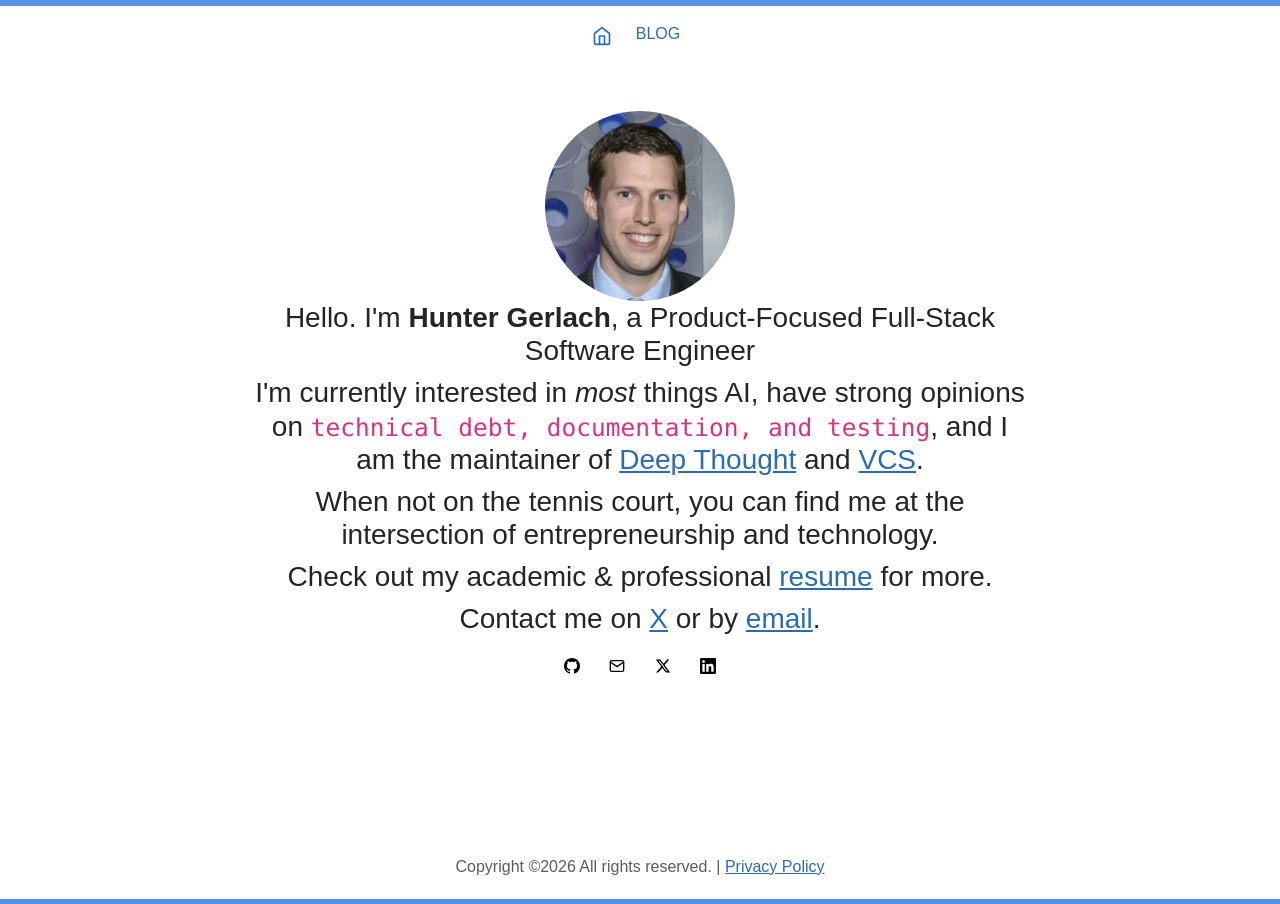
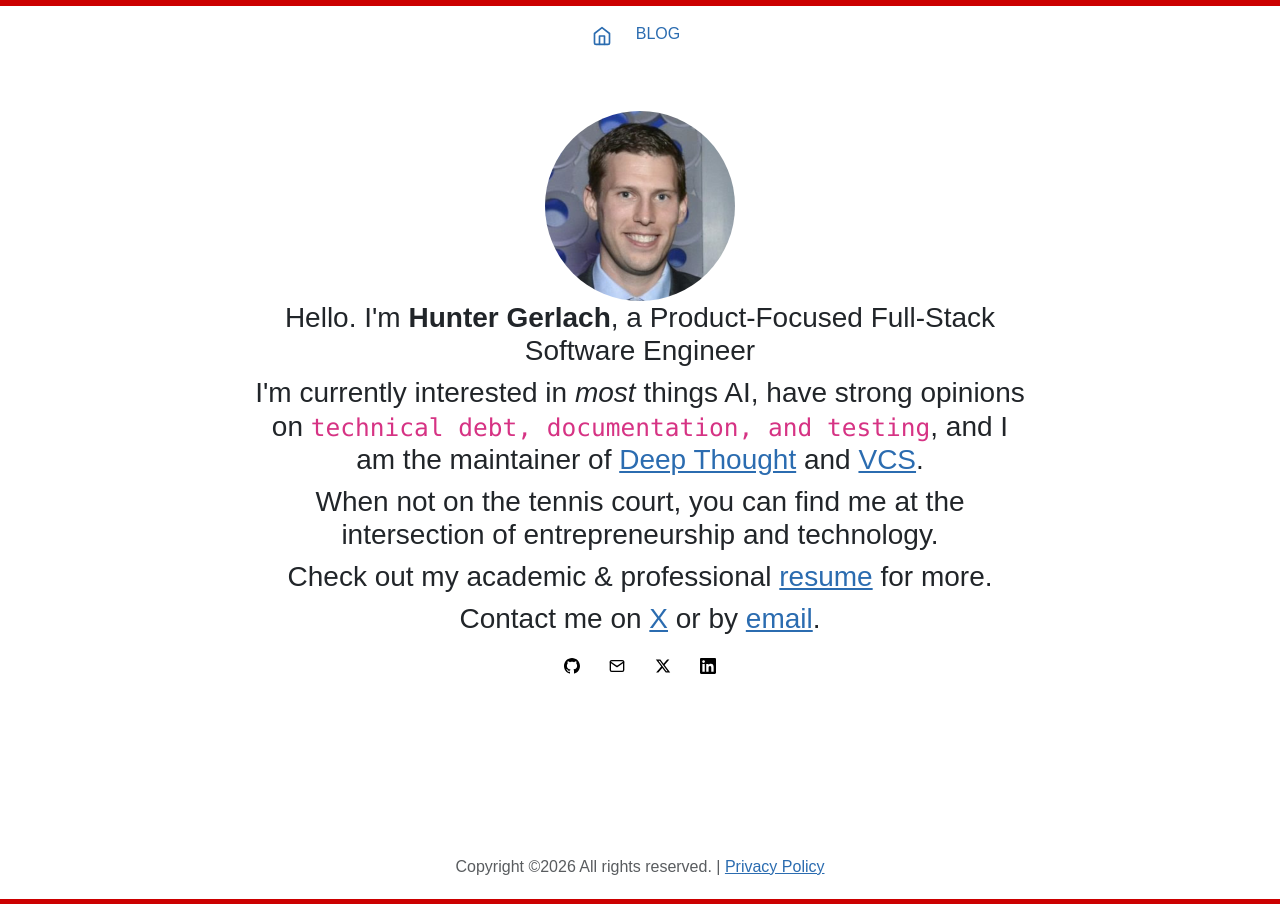
Before and after one commit to HunterGerlach/www.huntergerlach.com, a Jekyll site: the page built from index.html, in a window 1280 px wide. Built offline with Jekyll 4.4.1, drawn with Linux system fonts in a browser that asks for light colours; the list of posts is cut into pages by our own code.

Commit message:
Change top and bottom border color to Red Hat red
Replace the blue (#5890e6) top and bottom borders with Red Hat's
darker brand red (#cc0000).

Co-Authored-By: Claude Opus 4.6 <noreply@anthropic.com>

```diff
--- a/static/css/main.css
+++ b/static/css/main.css
@@ -5,7 +5,7 @@ body {
   height: 100%;
   background-color: #fff;
   font-family: 'Source Sans Pro', sans-serif;
-  border-top: 3px solid #5890e6;
+  border-top: 3px solid #cc0000;
 }
 /* Wrapper for page content to push down footer */
 #wrap {
@@ -171,5 +171,5 @@ form#formaction .form-btn:hover {
 -------------------------------------------------- */
 
 footer {
-  border-bottom: 5px solid #5890e6;
+  border-bottom: 5px solid #cc0000;
 }
```
